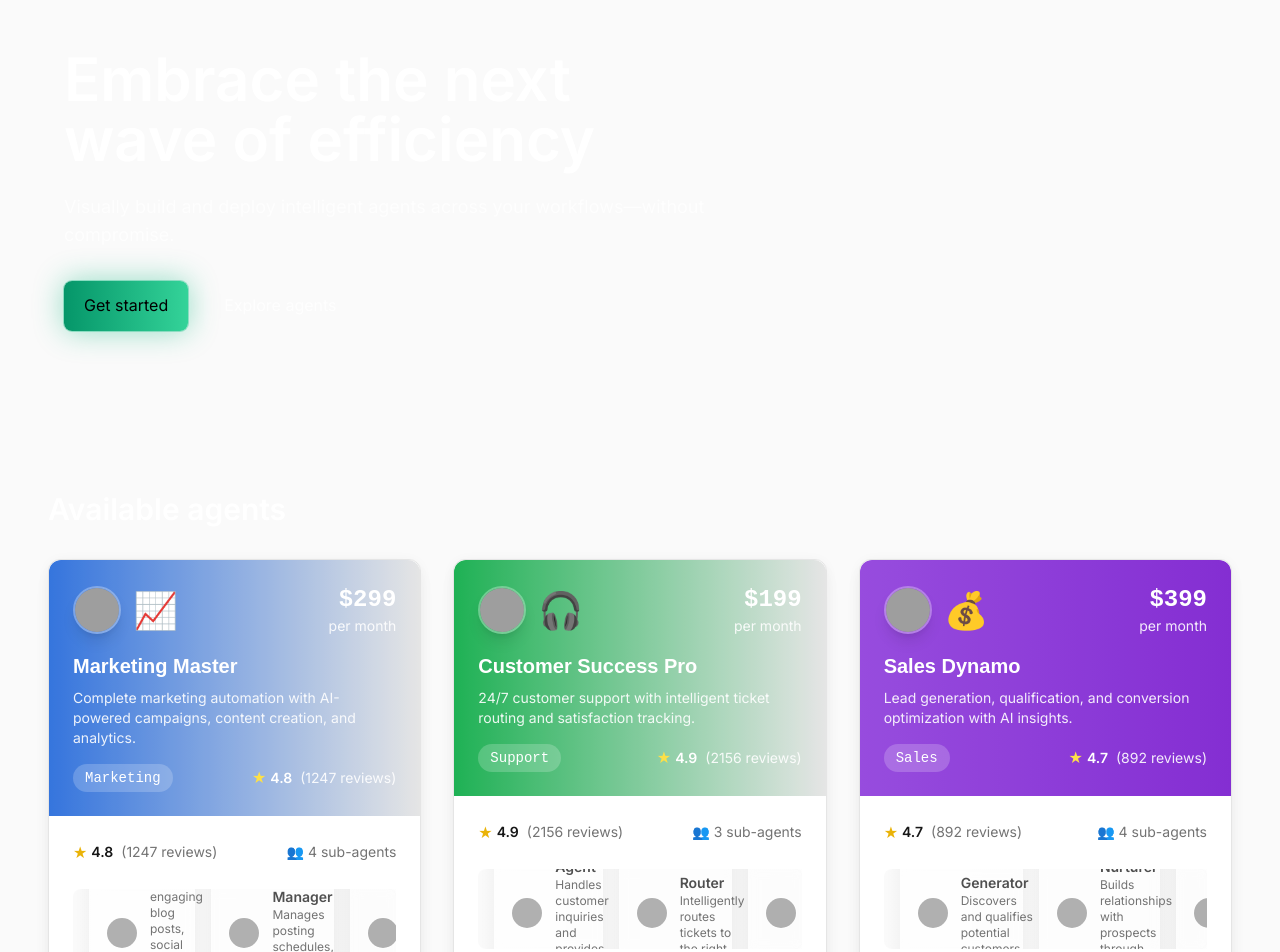
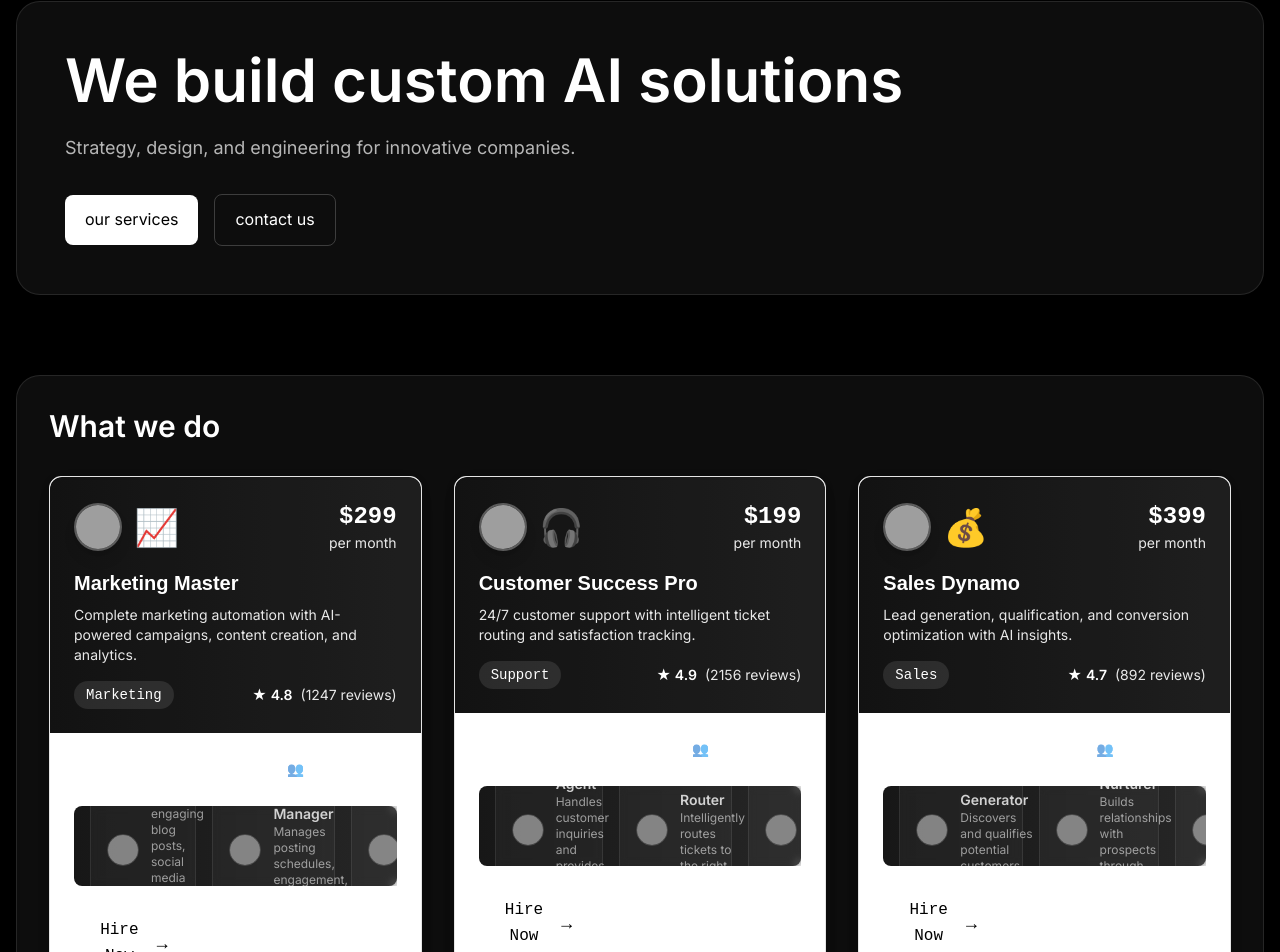
Before and after one commit to pumpscoutx/replivo-ai, a Next.js app: page / in a window 1280 px wide. Shown: the part 127-1079 px from the top of the page. Built offline with nearby package versions, Linux system fonts and the light colour scheme; grey boxes are pictures that could not be loaded.

Commit message:
style: switch to monochrome black/white theme with spotlight background; simplify header/hero and cards

```diff
--- a/app/layout.tsx
+++ b/app/layout.tsx
@@ -17,7 +17,7 @@ export default function RootLayout({
   return (
     <html lang="en" className="dark">
       <body className={inter.className}>
-        <div className="min-h-screen bg-dark-neon text-white">
+        <div className="min-h-screen bg-black text-white">
           {children}
         </div>
       </body>
--- a/app/page.tsx
+++ b/app/page.tsx
@@ -19,7 +19,6 @@ export default function Home() {
   const [showMonthlyReport, setShowMonthlyReport] = useState(false)
   const [showProgressTracker, setShowProgressTracker] = useState(false)
 
-  // Navigation Handlers
   const handleViewSubAgents = (subAgents: any[]) => {
     setSelectedSubAgents(subAgents)
     setShowSubAgentMarketplace(true)
@@ -28,24 +27,19 @@ export default function Home() {
   const handleHireMainAgent = (agent: any) => {
     setSelectedAgent(agent)
     setShowHiringWorkflow(true)
-    // This would open the hiring workflow for the main agent
     console.log('Opening hiring workflow for main agent:', agent.name)
   }
 
   const handleHireSubAgent = (subAgent: any) => {
     setSelectedAgent(subAgent)
     setShowHiringWorkflow(true)
-    // This would open the hiring workflow for the sub-agent
     console.log('Opening hiring workflow for sub-agent:', subAgent.name)
   }
 
   const handleAgentSelection = (agent: any) => {
-    // Navigate to selected agent (could be main agent or sub-agent)
     if (agent.subAgents) {
-      // It's a main agent, show sub-agent marketplace
       handleViewSubAgents(agent.subAgents)
     } else {
-      // It's a sub-agent, open hiring workflow
       handleHireSubAgent(agent)
     }
   }
@@ -61,48 +55,43 @@ export default function Home() {
   }
 
   return (
-    <div className="min-h-screen">
+    <div className="min-h-screen bg-spotlight-bw">
       <Header
         onLogoClick={() => {
-          // Return to main agents page (refresh or scroll to top)
           window.scrollTo({ top: 0, behavior: 'smooth' })
         }}
         onProgressTracker={handleViewProgressTracker}
         onSignIn={() => {
           console.log('Opening sign in modal')
-          // This would open a sign in modal
         }}
         onGetStarted={() => {
           console.log('Opening get started flow')
-          // This would open the onboarding flow
         }}
       />
 
       <main className="container-max section-padding relative z-10">
         {/* Hero Section */}
-        <section className="text-left mb-20 glass-dark rounded-3xl p-12">
+        <section className="text-left mb-20 rounded-3xl p-12 bg-white/5 border border-white/10">
           <h1 className="text-5xl md:text-6xl font-space-grotesk text-white mb-6">
-            Embrace the next
-            <br className="hidden md:block" />
-            wave of efficiency
+            We build custom AI solutions
           </h1>
           <p className="text-lg text-white/70 mb-8 max-w-2xl font-inter">
-            Visually build and deploy intelligent agents across your workflows—without compromise.
+            Strategy, design, and engineering for innovative companies.
           </p>
           <div className="flex gap-4 items-center">
-            <button onClick={() => setShowRecommender(true)} className="px-5 py-3 rounded-lg bg-gradient-to-r from-neon-600 to-neon-400 text-black font-space-grotesk shadow-neon">
-              Get started
+            <button onClick={() => setShowRecommender(true)} className="px-5 py-3 rounded-lg bg-white text-black font-space-grotesk">
+              our services
             </button>
-            <button onClick={() => setShowRequestor(true)} className="px-5 py-3 rounded-lg bg-white/5 text-white/80 hover:bg-white/10 transition-colors font-inter">
-              Explore agents
+            <button onClick={() => setShowRequestor(true)} className="px-5 py-3 rounded-lg bg-white/0 text-white border border-white/20 hover:bg-white/10 transition-colors font-inter">
+              contact us
             </button>
           </div>
         </section>
 
         {/* Main Agents Grid */}
-        <section className="mb-20 bg-abstract-lines/10 rounded-3xl p-8 glass-dark">
+        <section className="mb-20 rounded-3xl p-8 bg-white/5 border border-white/10">
           <h2 className="text-3xl font-space-grotesk text-white mb-8 text-left">
-            Available agents
+            What we do
           </h2>
           <div className="grid grid-cols-1 md:grid-cols-2 lg:grid-cols-3 gap-8">
             {mainAgents.map((agent) => (
@@ -114,23 +103,9 @@ export default function Home() {
               />
             ))}
           </div>
-
-          {/* Custom Agent Request CTA */}
-          <div className="text-left mt-12 p-8 bg-card-gradient rounded-2xl border border-white/10">
-            <h3 className="text-2xl font-space-grotesk text-white mb-4">
-              Didn't find the agent you need?
-            </h3>
-            <p className="text-white/70 mb-6 font-inter">
-              Tell us what you're looking for and we'll build it for you.
-            </p>
-            <button onClick={() => setShowRequestor(true)} className="px-5 py-3 rounded-lg bg-gradient-to-r from-neon-600 to-neon-400 text-black font-space-grotesk shadow-neon">
-              Request custom agent
-            </button>
-          </div>
         </section>
       </main>
 
-      {/* Agent Recommender Modal */}
       {showRecommender && (
         <AgentRecommender
           onClose={() => setShowRecommender(false)}
@@ -145,14 +120,12 @@ export default function Home() {
         />
       )}
 
-      {/* Custom Agent Requestor Modal */}
       {showRequestor && (
         <CustomAgentRequestor
           onClose={() => setShowRequestor(false)}
         />
       )}
 
-      {/* Sub-Agent Marketplace Modal */}
       {showSubAgentMarketplace && (
         <SubAgentMarketplace
           subAgents={selectedSubAgents}
@@ -161,7 +134,6 @@ export default function Home() {
         />
       )}
 
-      {/* Hiring Workflow Modal */}
       {showHiringWorkflow && selectedAgent && (
         <HiringWorkflow
           agent={selectedAgent}
@@ -173,7 +145,6 @@ export default function Home() {
             console.log('Successfully hired:', agent.name)
             setShowHiringWorkflow(false)
             setSelectedAgent(null)
-            // Could show a success notification here
           }}
         />
       )}
--- a/components/MainAgentCard.tsx
+++ b/components/MainAgentCard.tsx
@@ -20,8 +20,8 @@ export default function MainAgentCard({ agent, onViewSubAgents, onHire }: MainAg
       onMouseLeave={() => setIsHovered(false)}
     >
       {/* Agent Header */}
-      <div className={`p-6 bg-gradient-to-r ${agent.color} text-white relative overflow-hidden rounded-t-xl`}>
-        <div className="absolute inset-0 bg-black/10"></div>
+      <div className={`p-6 bg-gradient-to-r from-neutral-900 to-neutral-800 text-white relative overflow-hidden rounded-t-xl`}>
+        <div className="absolute inset-0 bg-black/20"></div>
         <div className="relative z-10">
           <div className="flex items-center justify-between mb-4">
             <div className="flex items-center space-x-3">
@@ -40,12 +40,12 @@ export default function MainAgentCard({ agent, onViewSubAgents, onHire }: MainAg
           <h3 className="text-xl font-big-slant mb-2">{agent.name}</h3>
           <p className="text-sm opacity-90 mb-4 font-sans">{agent.description}</p>
           <div className="flex items-center justify-between">
-            <span className="px-3 py-1 bg-white/20 rounded-full text-sm font-medium font-oxona">
+            <span className="px-3 py-1 bg-white/10 rounded-full text-sm font-medium font-oxona">
               {agent.category}
             </span>
             <div className="flex items-center space-x-2">
               <div className="flex items-center">
-                <span className="text-yellow-300">★</span>
+                <span className="text-white">★</span>
                 <span className="ml-1 text-sm font-semibold font-sans">{agent.rating}</span>
               </div>
               <span className="text-sm opacity-90 font-sans">({agent.reviews} reviews)</span>
@@ -60,19 +60,19 @@ export default function MainAgentCard({ agent, onViewSubAgents, onHire }: MainAg
         <div className="flex items-center justify-between mb-6">
           <div className="flex items-center space-x-2">
             <div className="flex items-center">
-              <span className="text-yellow-500">★</span>
-              <span className="ml-1 text-sm font-semibold text-neutral-900">{agent.rating}</span>
+              <span className="text-white">★</span>
+              <span className="ml-1 text-sm font-semibold text-white/90">{agent.rating}</span>
             </div>
-            <span className="text-sm text-neutral-500">({agent.reviews} reviews)</span>
+            <span className="text-sm text-white/60">({agent.reviews} reviews)</span>
           </div>
-          <div className="flex items-center text-sm text-neutral-500">
+          <div className="flex items-center text-sm text-white/60">
             <span className="mr-1">👥</span>
             {agent.subAgents.length} sub-agents
           </div>
         </div>
 
         {/* Moving Task Preview */}
-        <div className="relative h-20 mb-6 overflow-hidden rounded-lg bg-gradient-to-r from-neutral-50 to-neutral-100">
+        <div className="relative h-20 mb-6 overflow-hidden rounded-lg bg-gradient-to-r from-neutral-900 to-neutral-800">
           <div
             className={`absolute inset-0 flex items-center px-4 transition-transform duration-700 ${
               isHovered ? 'transform -translate-x-4' : ''
@@ -82,7 +82,7 @@ export default function MainAgentCard({ agent, onViewSubAgents, onHire }: MainAg
               {agent.subAgents.map((subAgent, index) => (
                 <div
                   key={subAgent.id}
-                  className={`flex items-center space-x-3 bg-white/90 backdrop-blur-sm px-4 py-3 rounded-xl shadow-medium border border-white/50 transition-all duration-500 ${
+                  className={`flex items-center space-x-3 bg-white/5 backdrop-blur-sm px-4 py-3 rounded-xl border border-white/10 transition-all duration-500 ${
                     isHovered ? 'opacity-100 transform translate-y-0 scale-105' : 'opacity-80 transform translate-y-1 scale-100'
                   }`}
                   style={{ transitionDelay: `${index * 150}ms` }}
@@ -90,11 +90,11 @@ export default function MainAgentCard({ agent, onViewSubAgents, onHire }: MainAg
                   <img
                     src={subAgent.profileImage}
                     alt={subAgent.name}
-                    className="w-8 h-8 rounded-full object-cover border border-white/50"
+                    className="w-8 h-8 rounded-full object-cover border border-white/20"
                   />
                   <div className="flex flex-col">
-                    <span className="text-sm font-semibold text-neutral-800 font-sans">{subAgent.name}</span>
-                    <span className="text-xs text-neutral-600 font-sans">{subAgent.task}</span>
+                    <span className="text-sm font-semibold text-white font-sans">{subAgent.name}</span>
+                    <span className="text-xs text-white/70 font-sans">{subAgent.task}</span>
                   </div>
                 </div>
               ))}
@@ -109,7 +109,7 @@ export default function MainAgentCard({ agent, onViewSubAgents, onHire }: MainAg
               e.stopPropagation()
               onHire?.(agent)
             }}
-            className="button-primary flex items-center space-x-2 group font-oxona"
+            className="px-4 py-2 rounded-lg bg-white text-black flex items-center space-x-2 group font-oxona"
           >
             <span>Hire Now</span>
             <span className="text-lg transition-transform duration-200 group-hover:translate-x-1">→</span>
@@ -120,7 +120,7 @@ export default function MainAgentCard({ agent, onViewSubAgents, onHire }: MainAg
                 e.stopPropagation()
                 onViewSubAgents?.(agent.subAgents)
               }}
-              className="button-ghost text-sm font-sans"
+              className="px-3 py-2 rounded-lg border border-white/20 text-sm font-sans text-white/80 hover:bg-white/10"
             >
               View Sub-Agents
             </button>
@@ -129,7 +129,7 @@ export default function MainAgentCard({ agent, onViewSubAgents, onHire }: MainAg
                 e.stopPropagation()
                 setShowHowItWorks(!showHowItWorks)
               }}
-              className="button-ghost text-sm font-sans"
+              className="px-3 py-2 rounded-lg border border-white/20 text-sm font-sans text-white/80 hover:bg-white/10"
             >
               How It Works
             </button>
@@ -140,26 +140,26 @@ export default function MainAgentCard({ agent, onViewSubAgents, onHire }: MainAg
       {/* How It Works Overlay */}
       {showHowItWorks && (
         <div className="absolute inset-0 bg-black/80 backdrop-blur-sm rounded-xl z-20 flex items-center justify-center p-6">
-          <div className="bg-white rounded-xl p-6 max-w-sm">
+          <div className="bg-black border border-white/10 rounded-xl p-6 max-w-sm">
             <div className="flex items-center justify-between mb-4">
-              <h4 className="text-lg font-big-slant text-neutral-900">How {agent.name} Works</h4>
+              <h4 className="text-lg font-big-slant text-white">How {agent.name} Works</h4>
               <button
                 onClick={(e) => {
                   e.stopPropagation()
                   setShowHowItWorks(false)
                 }}
-                className="text-neutral-500 hover:text-neutral-700"
+                className="text-white/60 hover:text-white"
               >
                 ×
               </button>
             </div>
-            <p className="text-sm text-neutral-600 mb-4 font-sans">{agent.howItWorks}</p>
+            <p className="text-sm text-white/70 mb-4 font-sans">{agent.howItWorks}</p>
             <div className="space-y-2">
-              <h5 className="text-sm font-semibold text-neutral-900 font-oxona">Key Features:</h5>
-              <ul className="text-xs text-neutral-600 space-y-1 font-sans">
+              <h5 className="text-sm font-semibold text-white font-oxona">Key Features:</h5>
+              <ul className="text-xs text-white/70 space-y-1 font-sans">
                 {agent.features.map((feature, index) => (
                   <li key={index} className="flex items-center space-x-2">
-                    <span className="text-primary-500">•</span>
+                    <span className="text-white">•</span>
                     <span>{feature}</span>
                   </li>
                 ))}
--- a/public/images/backgrounds.css
+++ b/public/images/backgrounds.css
@@ -340,3 +340,19 @@
 .ring-neon {
   box-shadow: 0 0 0 1px rgba(16, 185, 129, 0.3), 0 0 24px rgba(16, 185, 129, 0.35), inset 0 0 12px rgba(16, 185, 129, 0.15);
 }
+
+/* Monochrome spotlight halo background */
+.bg-spotlight-bw {
+  background: radial-gradient(600px 300px at 30% 20%, rgba(255,255,255,0.10) 0%, rgba(255,255,255,0.0) 60%),
+              radial-gradient(700px 350px at 70% 25%, rgba(255,255,255,0.10) 0%, rgba(255,255,255,0.0) 65%),
+              #000000;
+  position: relative;
+}
+
+.bg-spotlight-bw::after {
+  content: '';
+  position: absolute;
+  inset: 0;
+  background: radial-gradient(1000px 500px at 50% 80%, rgba(255,255,255,0.05) 0%, transparent 70%);
+  pointer-events: none;
+}
```
Also changed, not shown: components/Header.tsx (+2 -5 lines).
